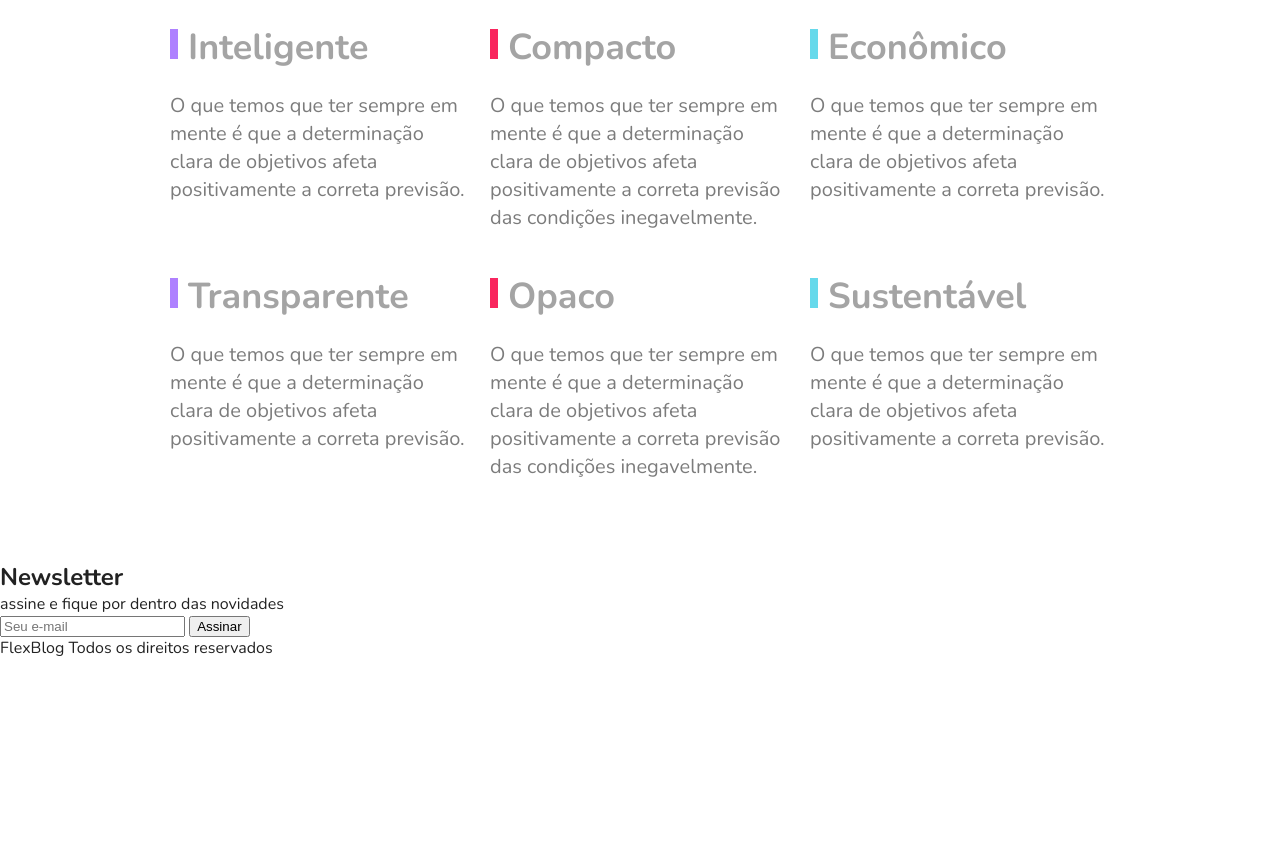
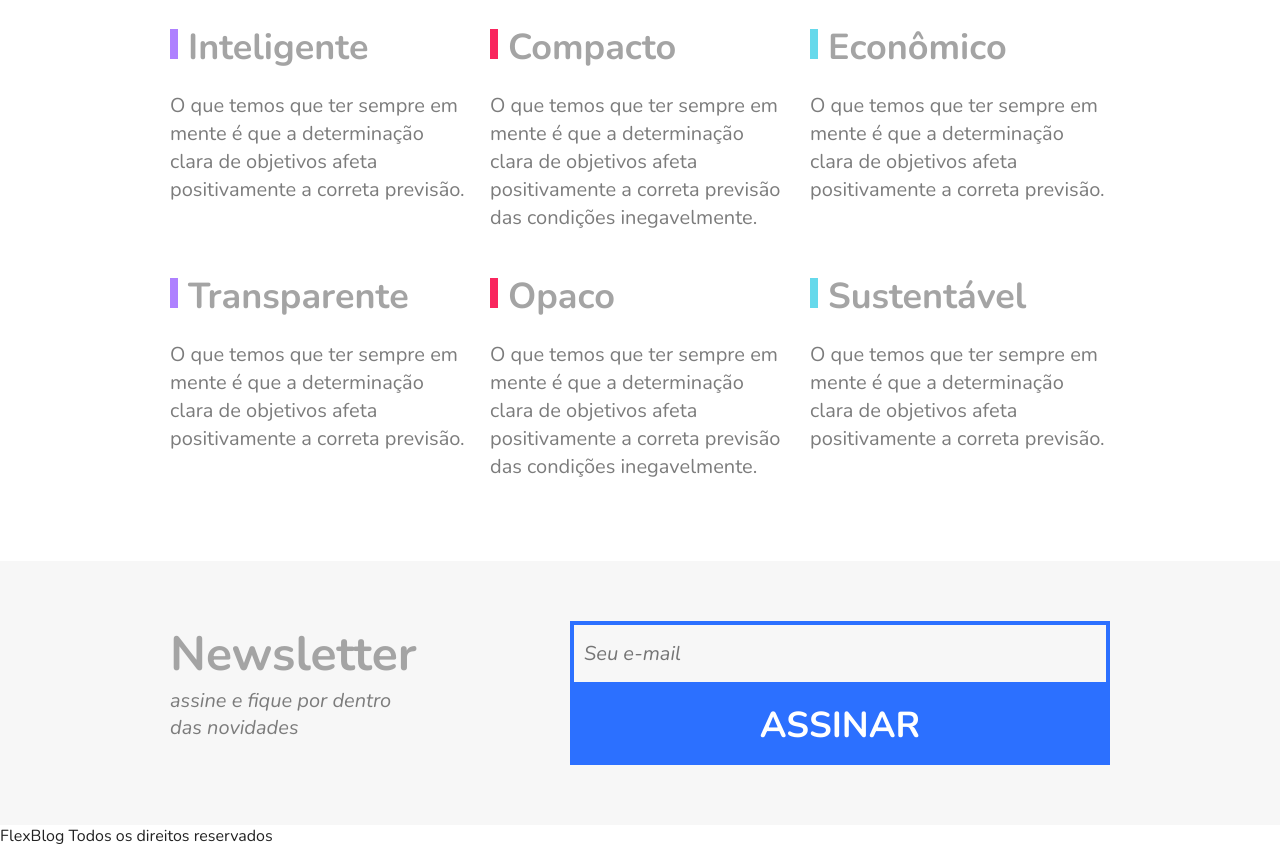
Before and after one commit to Gridialves/flexblog, a plain HTML site: page index.html in a window 1280 px wide. Shown: the part 2675-3522 px from the top of the page. Before the commit the page ends 3334 px from the top, so only its background shows below. Drawn offline with nearby package versions, Linux system fonts and the light colour scheme.

Commit message:
adicionar estilo a newsletter

```diff
--- a/style.css
+++ b/style.css
@@ -291,3 +291,68 @@ img {
 	line-height: 1.4;
 	color: #7c7c7c;
 }
+.newsletter {
+	background: #f7f7f7;
+	padding: 60px calc((100% - 960px) / 2 );
+	display: flex;
+	flex-wrap: wrap;
+}
+
+.newsletter-info {
+	flex: 1 1 240px;
+	margin: 0 10px;
+}
+
+.newsletter-info h1 {
+	font-size: 3em;
+	color: #a4a4a4;
+}
+
+.newsletter-info p {
+	font-size: 1.25em;
+	font-style: italic;
+	max-width: 230px;
+	color: #7c7c7c;
+	margin-bottom: 10px;
+}
+
+.newsletter-form {
+	flex: 2 1 260px;
+	margin: 0 10px;
+	align-self: center;
+	display: flex;
+	flex-wrap: wrap;
+}
+
+.newsletter-form input {
+	flex: 3 1 260px;
+	font-size: 1.25em;
+	color: #7c7c7c;
+	font-style: italic;
+	font-family: "Nunito", Helvetica, Arial, sans-serif;
+	border: 4px solid #2c70ff;
+	background: transparent;
+	padding: 15px 10px;
+	margin: 0px;
+	border-radius: 0px;
+}
+
+.newsletter-form button {
+	flex: 1 1 260px;
+	font-family: "Nunito", Helvetica, Arial, sans-serif;
+	font-size: 2.25em;
+	font-weight: bold;
+	text-transform: uppercase;
+	background: #2c70ff;
+	color: white;
+	margin: 0px;
+	cursor: pointer;
+	border: 0px;
+	padding: 15px 10px;
+}
+
+@media (max-width: 600px) {
+	.newsletter-form button {
+		font-size: 1.5em;
+	}
+}
```
